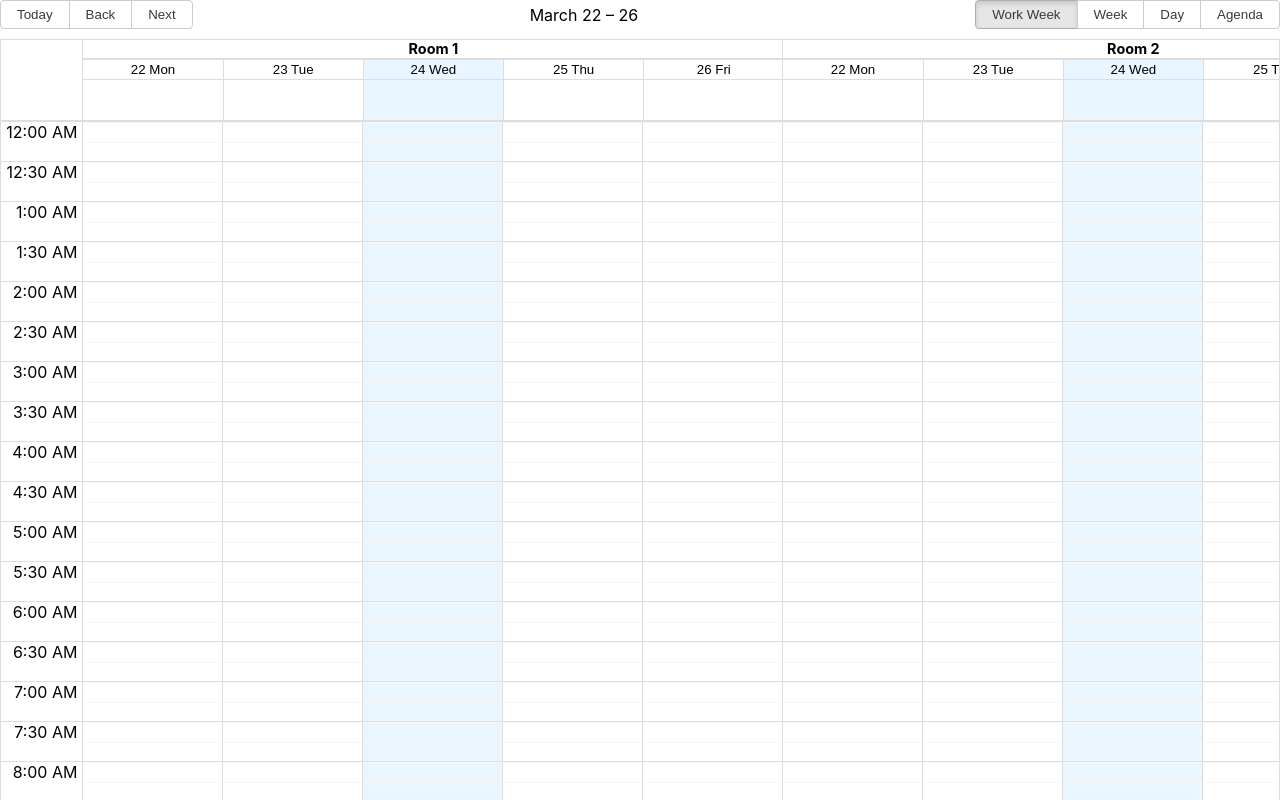
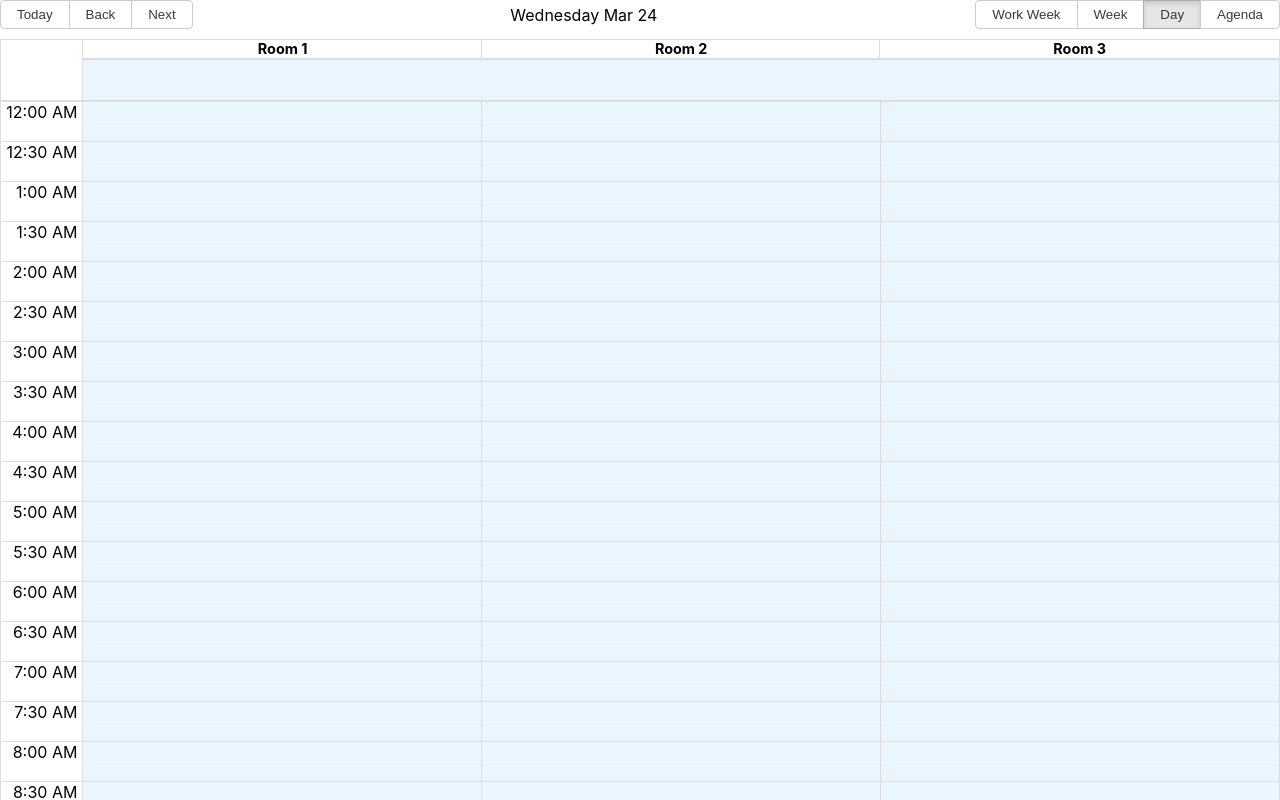
Before and after one commit to nguyenducdat99/meetingschedule, a React (Create React App) app: page / in a window 1280 px wide. Shown: the top 800 px of the page. Built offline with nearby package versions, Linux system fonts and the light colour scheme; no server answers; the database is empty.

Commit message:
handle tooltip 2:14pm 26/03/2021

```diff
--- a/src/components/demo/MyCalendar.js
+++ b/src/components/demo/MyCalendar.js
@@ -255,7 +255,7 @@ function MyCalendar() {
                 selectable='ignoreEvents'
                 localizer={localizer}
                 events={myEvent}
-                defaultView={Views.WORK_WEEK}
+                defaultView={Views.DAY}
                 scrollToTime={new Date(1970, 1, 1, 6)}
                 defaultDate={new Date(Date.now())}
                 onSelectEvent={onSelectEvent}
```
